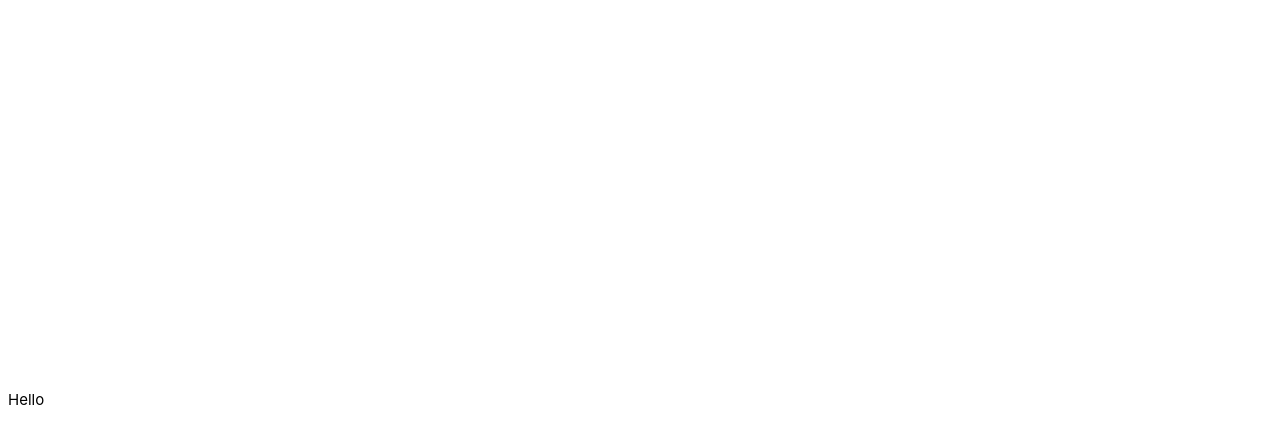
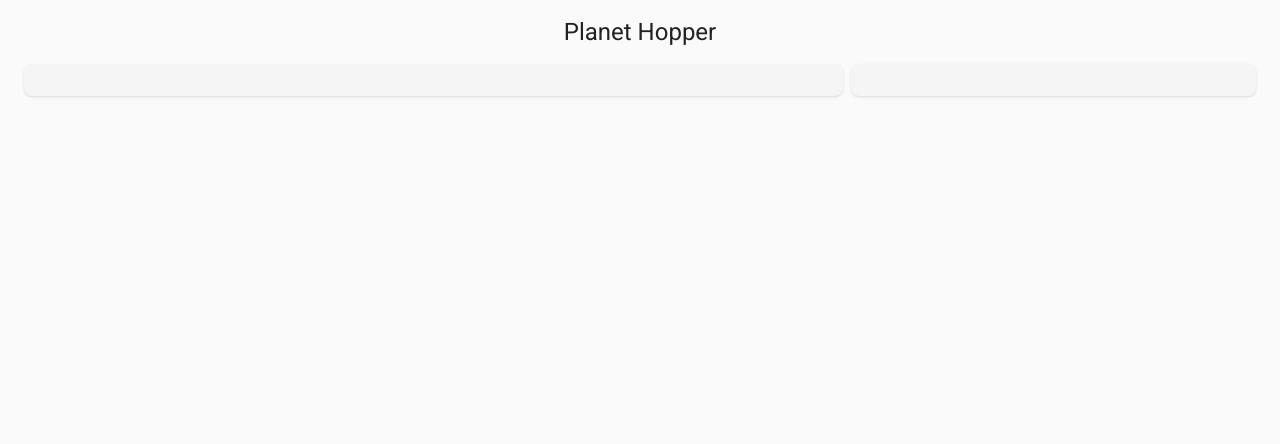
Before and after one commit to gtopsis/planethopper, a Vue app: page / in a window 1280 px wide. Shown: the top 444 px of the page. Built offline with nearby package versions, Linux system fonts and the light colour scheme.

Commit message:
feat: create and integrate HomePage view into App.vue

```diff
--- a/src/App.vue
+++ b/src/App.vue
@@ -1,5 +1,9 @@
-<script setup lang="ts"></script>
+<script setup lang="ts">
+import HomePage from '@/views/HomePage.vue'
+</script>
 
-<template>Hello</template>
+<template>
+  <HomePage />
+</template>
 
 <style scoped></style>
--- /dev/null
+++ b/src/views/HomePage.vue
@@ -0,0 +1,29 @@
+<script setup lang="ts">
+const appName = 'Planet Hopper'
+</script>
+
+<template>
+  <div class="prose lg:prose-xl font-primary bg-background grid min-h-screen grid-rows-[auto_1fr]">
+    <header class="bg-background sticky top-0 p-4 text-left md:text-center">
+      <h1 class="text-text-primary text-2xl font-bold">{{ appName }}</h1>
+    </header>
+
+    <div class="main-container container mx-auto md:px-4">
+      <div class="grid gap-2 md:grid-cols-12">
+        <main
+          class="bg-surface order-2 p-4 md:order-1 md:col-span-8 md:rounded-lg md:shadow"
+        ></main>
+
+        <aside
+          class="bg-surface sticky top-0 order-1 p-4 md:order-2 md:col-span-4 md:rounded-lg md:shadow"
+        ></aside>
+      </div>
+    </div>
+  </div>
+</template>
+
+<style lang="css" scoped>
+.main-container {
+  margin: 0 auto;
+}
+</style>
```
